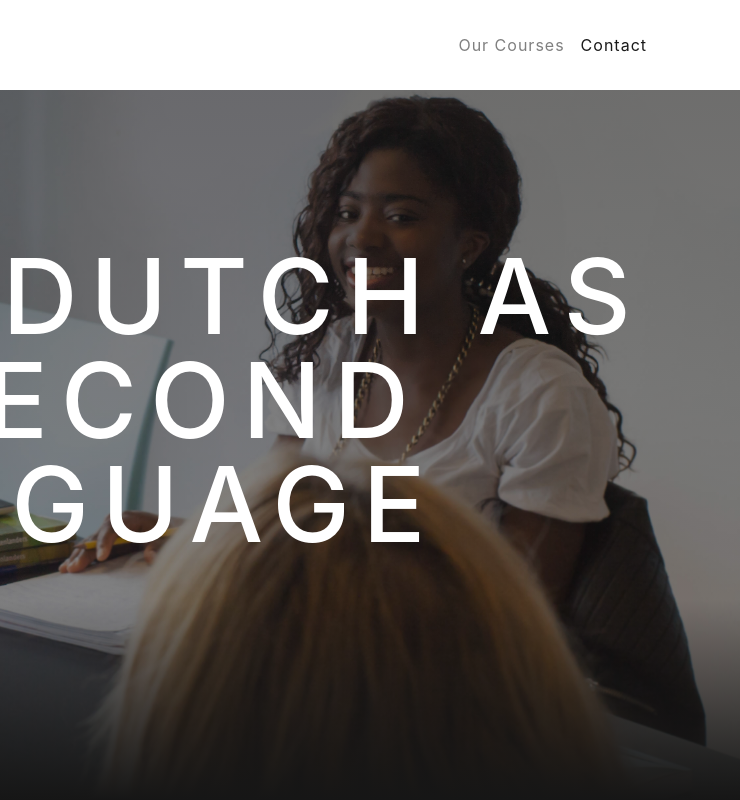
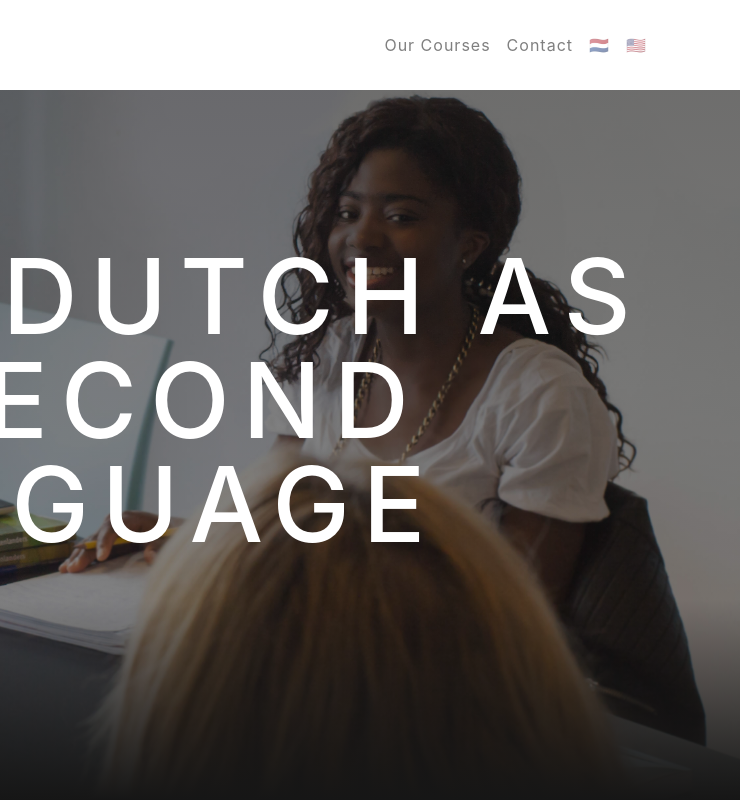
Before and after one commit to kaspermeilgaard/taalcentrum-europoort, a website with bundled scripts: page en.html in a window 1280 px wide. Shown: the top 800 px of the page, 540-1280 px from the left. Built offline with nearby package versions, Linux system fonts and the light colour scheme.

Commit message:
updating some info

```diff
--- a/en.html
+++ b/en.html
@@ -34,10 +34,18 @@
             <li class="nav-item">
               <a class="nav-link js-scroll-trigger" href="#signup">Contact</a>
             </li>
+            <!-- Language selection with flag emojis -->
+            <li class="nav-item">
+              <a class="nav-link" href="/">&#x1F1F3;&#x1F1F1;</a> <!-- Netherlands Flag -->
+            </li>
+            <li class="nav-item">
+              <a class="nav-link" href="/en.html">&#x1F1FA;&#x1F1F8;</a> <!-- USA Flag -->
+            </li>
           </ul>
         </div>
       </div>
     </nav>
+
 
     <!-- Header -->
     <header class="masthead">
```
